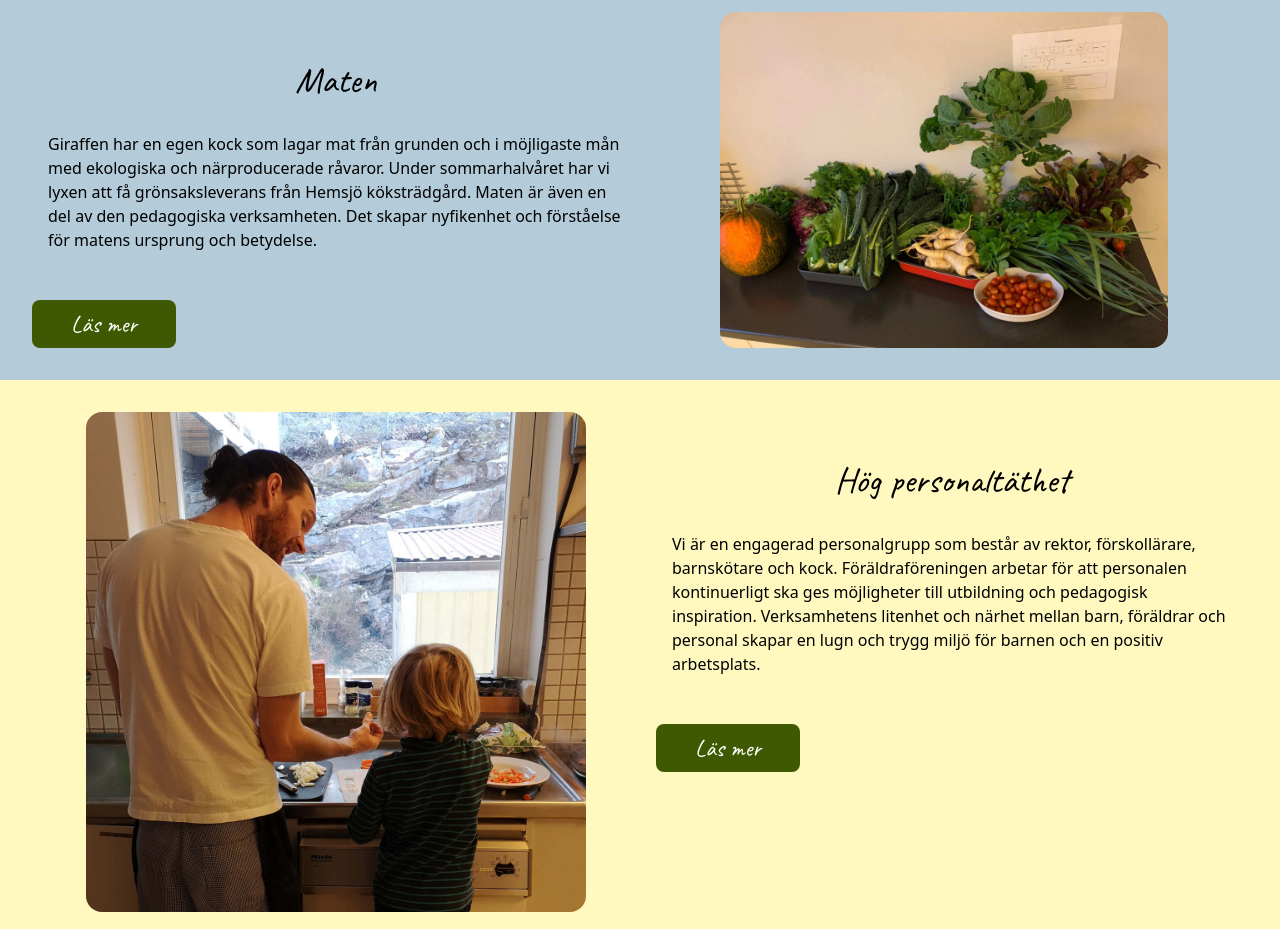
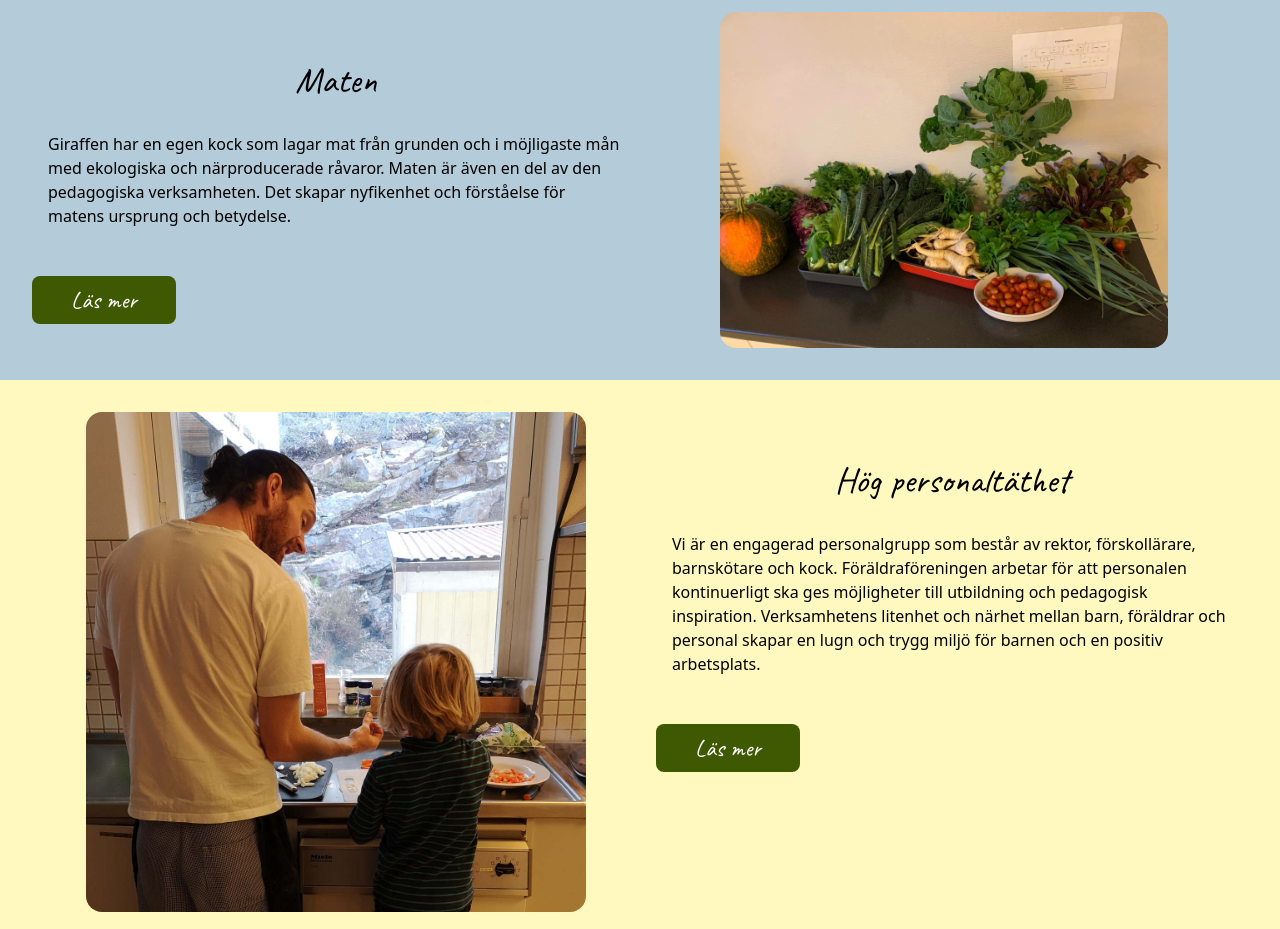
Before and after one commit to dannebrob/giraffen, a Next.js app: page / in a window 1280 px wide. Shown: the part 1020-1949 px from the top of the page. Built offline with nearby package versions, Linux system fonts and the light colour scheme.

Commit message:
Update Item_2.js

```diff
--- a/src/components/display/Item_2.js
+++ b/src/components/display/Item_2.js
@@ -31,8 +31,7 @@ export const Item2 = () => {
             <h2 className={`text-4xl p-8 text-center  ${caveat.className}`}>Maten</h2>
             <p>
             Giraffen har en egen kock som lagar mat från grunden och i möjligaste mån med
-            ekologiska och närproducerade råvaror. Under sommarhalvåret har vi lyxen att få
-            grönsaksleverans från Hemsjö köksträdgård. Maten är även en del av den pedagogiska
+            ekologiska och närproducerade råvaror. Maten är även en del av den pedagogiska
              verksamheten. Det skapar nyfikenhet och förståelse för matens ursprung och betydelse.
             </p>
         </div>
```
